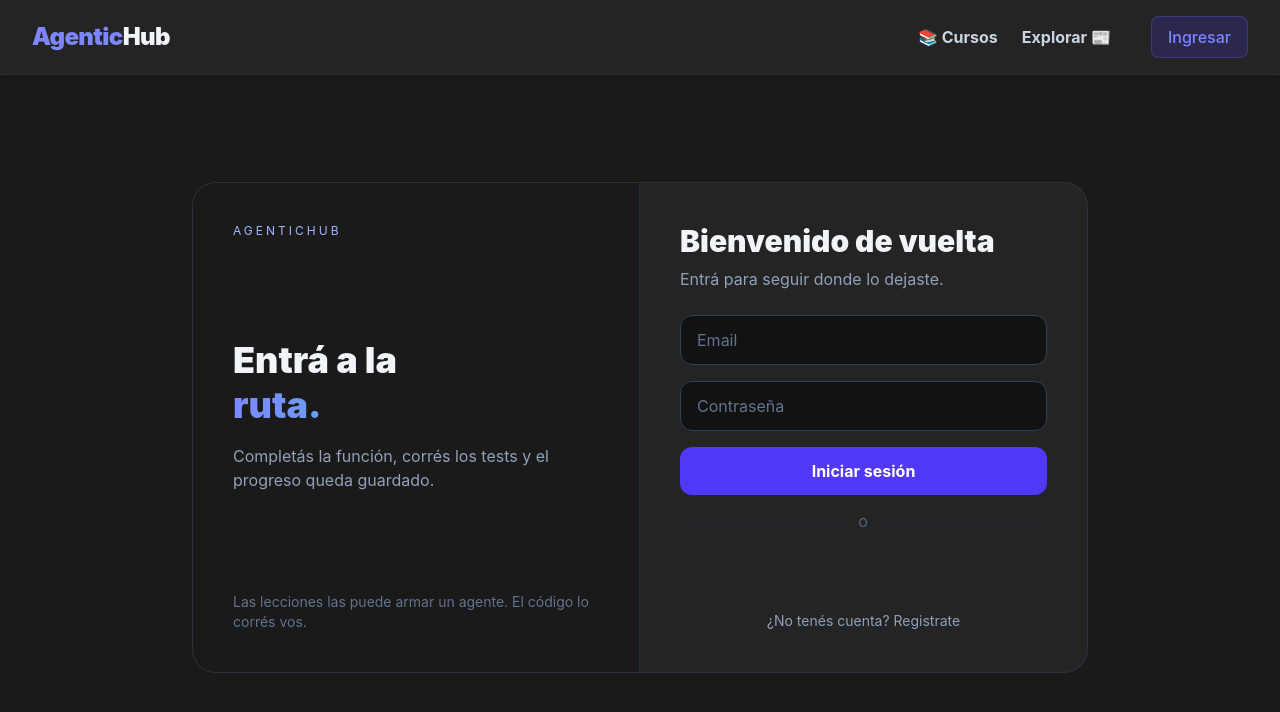
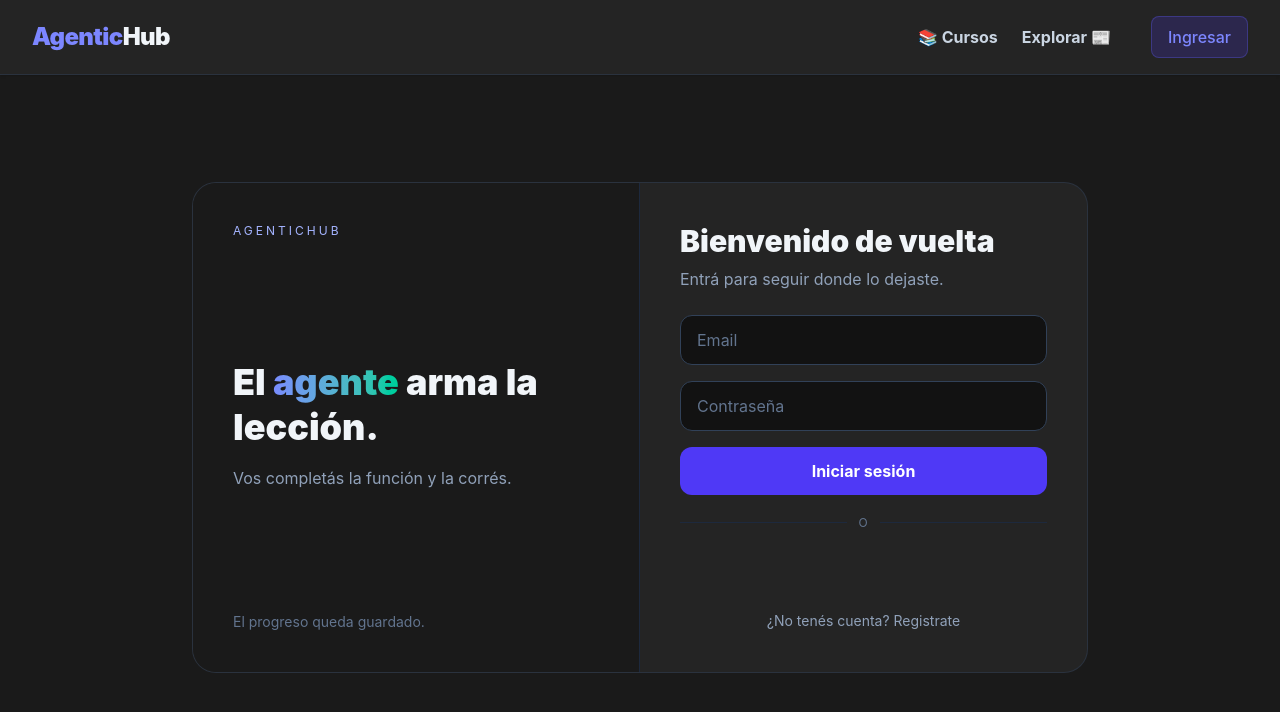
Before and after one commit to Gabyresina15/AgenticHub, a React app in the folder frontend/: page /login in a window 1280 px wide. Shown: the top 712 px of the page. Built offline with nearby package versions, Linux system fonts and the light colour scheme; no server answers; the HTML template or start-up script is replaced by a standard one.

Commit message:
El login pone al agente en el titulo.

```diff
--- a/frontend/src/components/Login.jsx
+++ b/frontend/src/components/Login.jsx
@@ -76,12 +76,13 @@ export default function Login() {
           <p className="text-xs uppercase tracking-[0.25em] text-indigo-300">AgenticHub</p>
           <div>
             <h1 className="text-4xl font-black text-slate-100 leading-tight">
-              Entrá a la
-              <span className="block text-transparent bg-clip-text bg-linear-to-r from-indigo-400 to-emerald-400">ruta.</span>
+              El
+              <span className="text-transparent bg-clip-text bg-linear-to-r from-indigo-400 to-emerald-400"> agente </span>
+              arma la lección.
             </h1>
-            <p className="text-slate-400 mt-4">Completás la función, corrés los tests y el progreso queda guardado.</p>
+            <p className="text-slate-400 mt-4">Vos completás la función y la corrés.</p>
           </div>
-          <p className="text-sm text-slate-500">Las lecciones las puede armar un agente. El código lo corrés vos.</p>
+          <p className="text-sm text-slate-500">El progreso queda guardado.</p>
         </div>
 
         <div className="p-8 md:p-10">
```
